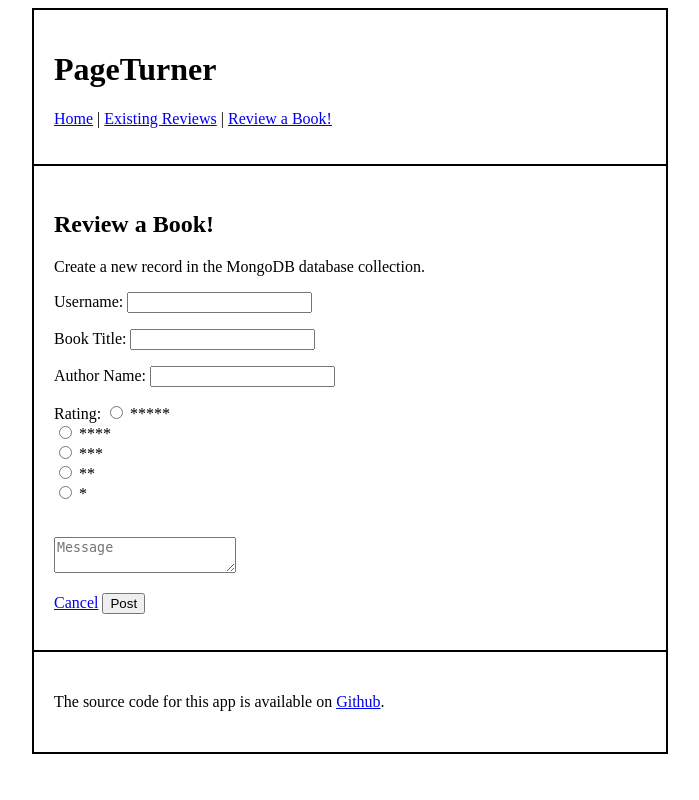
After one commit to dbdesign-students-spring2024/7-web-app-carapeddle, a Python web app: template templates/write_review.html in a window 1280 px wide. The commit adds this page. Shown: the whole page, without its empty margins (290-989 px from the left). Run offline with Jinja, Linux system fonts and the light colour scheme; the template is opened without the code that fills it, so the values that code supplies are empty.

Commit message:
initial commit

```diff
--- a/templates/base.html
+++ b/templates/base.html
@@ -1,7 +1,7 @@
 <!DOCTYPE html>
 <html>
   <head>
-    <title>Flask-MongoDB Example App</title>
+    <title>PageTurner</title>
     <link
       rel="stylesheet"
       href="{{ url_for('static', filename='css/style.css') }}"
@@ -10,19 +10,19 @@
   <body>
     <div class="container">
       <header>
-        <h1>Flask-MongoDB Example App</h1>
+        <h1>PageTurner</h1>
         <p>
           <a href="{{ url_for('home')}}">Home</a> |
-          <a href="{{ url_for('read')}}">All posts</a> |
-          <a href="{{ url_for('create')}}">Create a post</a>
+          <a href="{{ url_for('existing_reviews')}}">Existing Reviews</a> |
+          <a href="{{ url_for('write_review')}}">Review a Book!</a>
         </p>
       </header>
       <main>{% block container %} {% endblock %}</main>
       <footer>
         <p>
-          The source code for this example app is
+          The source code for this app is available on
           <a href="https://github.com/nyu-database-design/flask-mongodb-web-app"
-            >available on Github</a
+            >Github</a
           >.
         </p>
       </footer>
--- a/templates/edit.html
+++ b/templates/edit.html
@@ -11,7 +11,7 @@
     <textarea id="fmessage" name="fmessage">{{doc.message}}</textarea>
   </p>
   <p>
-    <a href="{{ url_for('read')}}">Cancel</a>
+    <a href="{{ url_for('existing_reviews')}}">Cancel</a>
     <input type="submit" name="post-btn" value="Save" />
   </p>
 </form>
--- a/templates/index.html
+++ b/templates/index.html
@@ -2,10 +2,10 @@
 
 {% block container %}
 <h2>Welcome!</h2>
-<p>Welcome to the Flask app. This is the home page. Here are a few links to example pages you might find interesting.
+<p>Welcome to PageTurner!
     <ul>
-        <li><a href="{{ url_for('read')}}">a page that displays information pulled from a MongoDB database collection</a></li>
-        <li><a href="{{ url_for('create')}}">a page with a form you can submit to create a new record in a MongoDB collection</a></li>
+        <li><a href="{{ url_for('existing_reviews')}}">this page displays information on existing reviews from a MongoDB collection</a></li>
+        <li><a href="{{ url_for('write_review')}}">this page allows users to submit a book review that creates a new record in a MongoDB collection</a></li>
     </ul>
 </p>
 {% endblock %}
--- /dev/null
+++ b/templates/write_review.html
@@ -0,0 +1,27 @@
+{% extends 'base.html' %} {% block container %}
+<h2>Review a Book!</h2>
+<p>Create a new record in the MongoDB database collection.</p>
+<form method="POST" action="{{ url_for('create_post') }}">
+  <p>Username: <input type="text" id="username" name="username" /><br /></p>
+  <p>Book Title: <input type="text" id="title" name="title" /><br /></p>
+  <p>Author Name: <input type="text" id="author" name="author" /><br /></p>
+  <p>Rating: <input type="radio" id="five_stars" name="rating" value="5">
+    <label for="five_stars">*****</label><br>
+    <input type="radio" id="four_stars" name="rating" value="4">
+    <label for="four_stars">****</label><br>
+    <input type="radio" id="three_stars" name="rating" value="3">
+    <label for="three_stars">***</label><br>
+    <input type="radio" id="two_stars" name="rating" value="2">
+    <label for="two_stars">**</label><br>
+    <input type="radio" id="one_star" name="rating" value="1">
+    <label for="one_star">*</label><br>
+    <br />
+  </p>
+
+  <textarea type="text" id="review" name="review" placeholder="Message"></textarea>
+  <p>
+    <a href="{{ url_for('existing_reviews')}}">Cancel</a>
+    <input type="submit" name="post-btn" value="Post" />
+  </p>
+</form>
+{% endblock %}
```
Also changed, not shown: app.py (+38 -24 lines), templates/create.html (deleted, +0 -15 lines), templates/existing_reviews.html (renamed from templates/read.html, +6 -3 lines), README.md.
